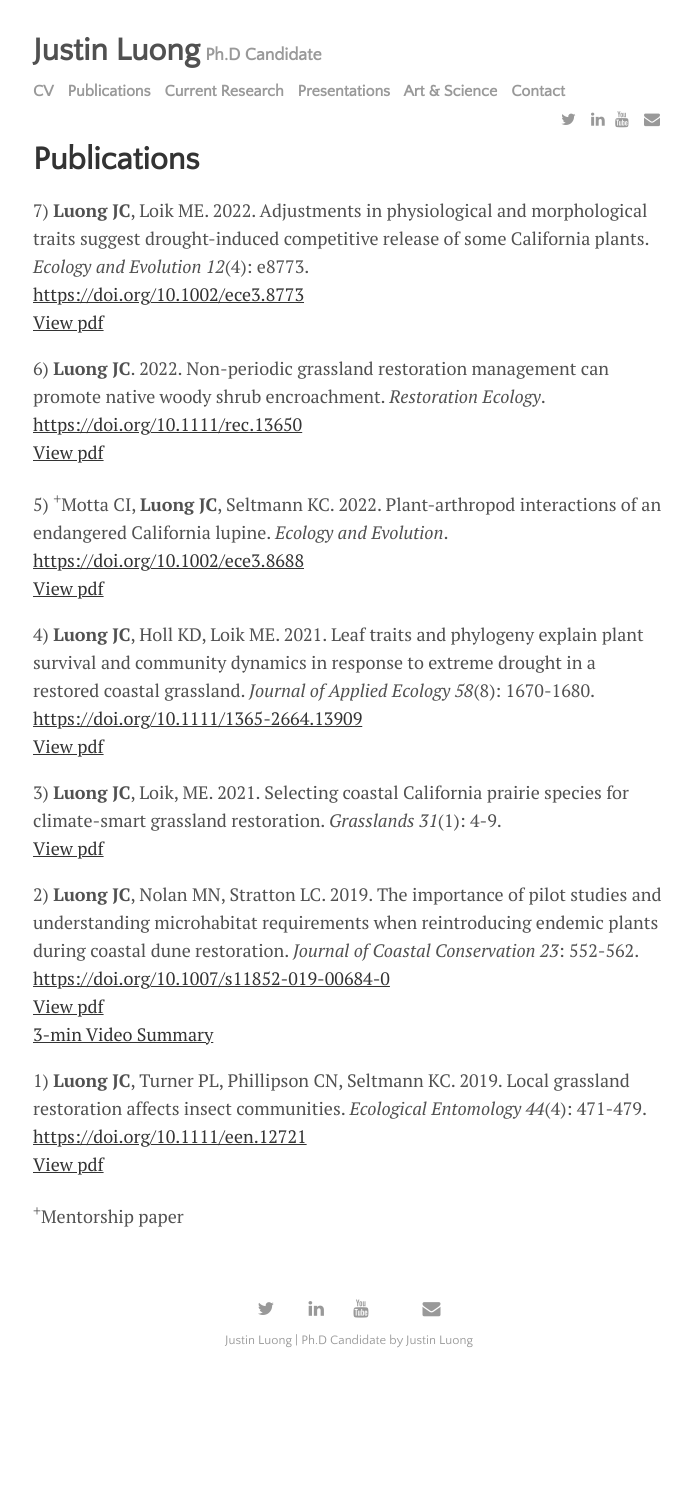
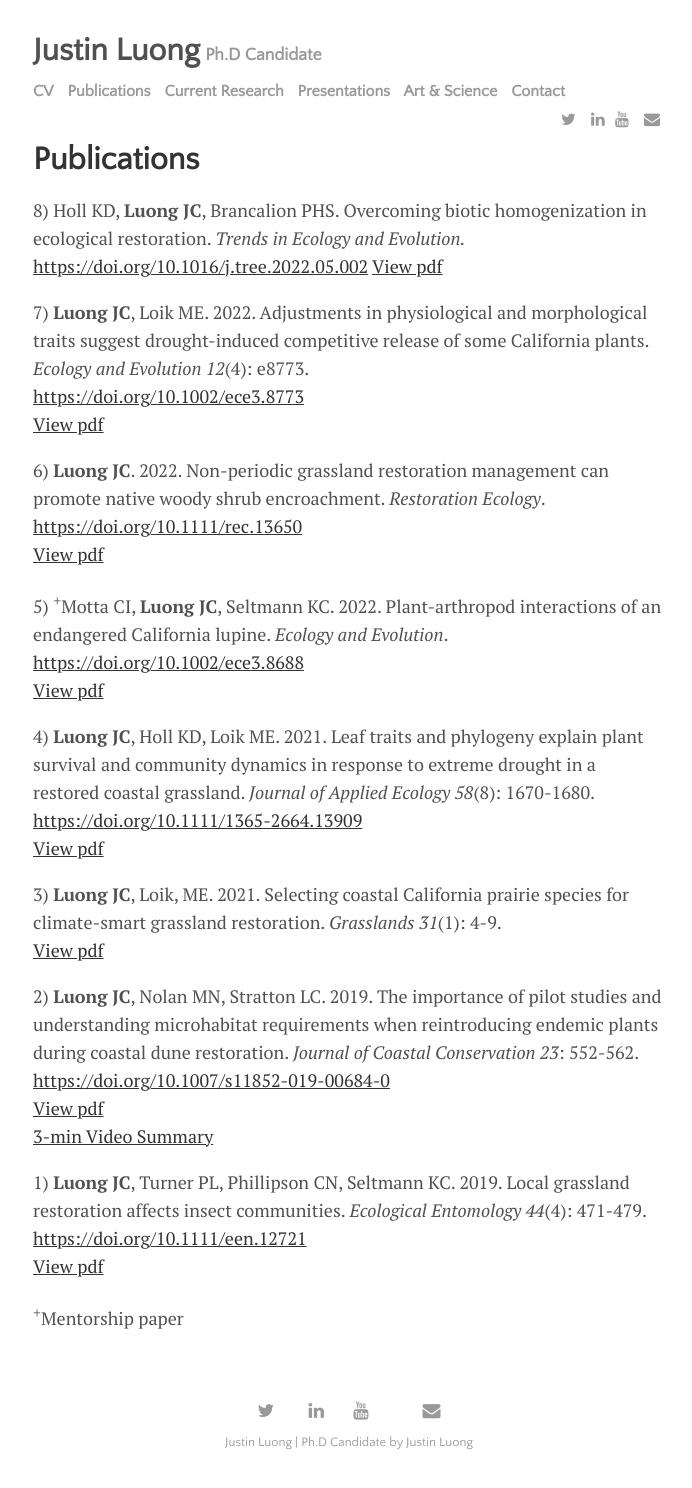
Before and after one commit to austinluong/justinluong.com, a Jekyll site: the page built from menu/publications.md, in a window 1280 px wide. Shown: the whole page, without its empty margins (291-983 px from the left). Built offline with Jekyll 4.4.1, drawn with Linux system fonts in a browser that asks for light colours; nearby versions of some CDN libraries; before the commit the page ends 1386 px from its top, so only the background shows below that.

Commit message:
Update publications.md

```diff
--- a/menu/publications.md
+++ b/menu/publications.md
@@ -2,6 +2,10 @@
 layout: page
 title: Publications
 ---
+8) Holl KD, **Luong JC**, Brancalion PHS. Overcoming biotic homogenization in ecological restoration. *Trends in Ecology and Evolution.*
+<https://doi.org/10.1016/j.tree.2022.05.002>
+[View pdf]({{site.baseurl}}/assets/pdf/Holl et al. - Biotic homogenization - 2022.pdf)
+
 7) **Luong JC**, Loik ME. 2022. Adjustments in physiological and morphological traits suggest drought-induced competitive
 release of some California plants. *Ecology and Evolution 12*(4): e8773.
 <https://doi.org/10.1002/ece3.8773>
```
